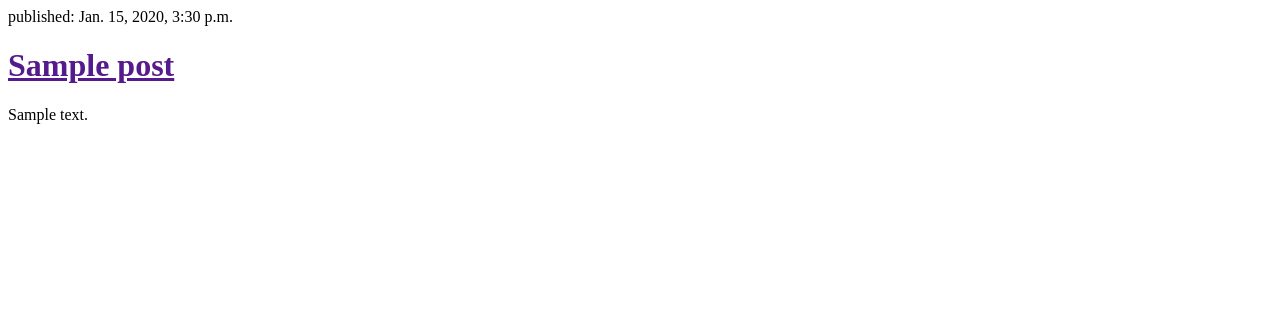
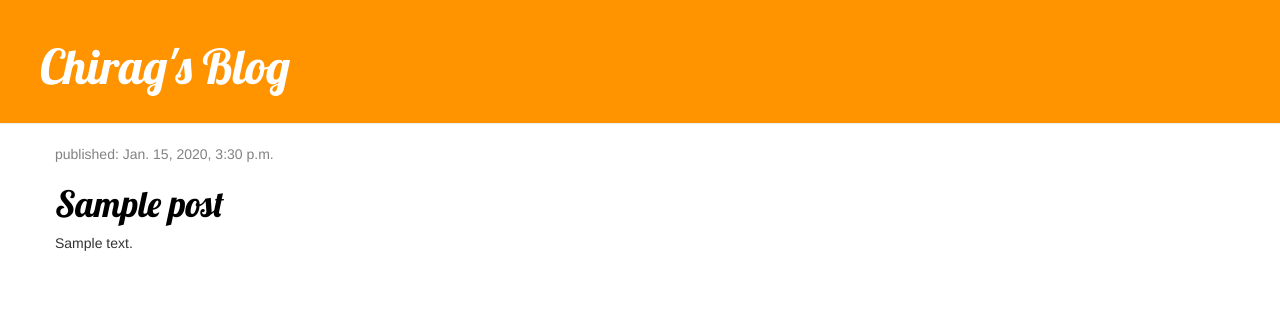
Before and after one commit to ChiragVaghela10/my-first-blog, a Django app: template blog/templates/blog/post_list.html in a window 1280 px wide. Shown: the top 322 px of the page. Run offline with Django 3.2, Linux system fonts and the light colour scheme; the template is opened without the code that fills it: values that come from a table or form of the project are taken from there, others are empty; tables that the repository leaves empty hold one stand-in row (values such as "Sample post"); parts of the project's set-up code (start-up, migrations or seed data) failed here and were passed over; some libraries are stand-ins or nearby versions.

Commit message:
Learned template tag, template extension, joining diff views together, html & css

```diff
--- /dev/null
+++ b/blog/static/css/blog.css
@@ -0,0 +1,46 @@
+.page-header {
+    background-color: #ff9400;
+    margin-top: 0;
+    padding: 20px 20px 20px 40px;
+}
+
+.page-header h1, .page-header h1 a, .page-header h1 a:visited, .page-header h1 a:active {
+    color: #ffffff;
+    font-size: 36pt;
+    text-decoration: none;
+}
+
+.content {
+    margin-left: 40px;
+}
+
+h1, h2, h3, h4 {
+    font-family: 'Lobster', cursive;
+}
+
+.date {
+    color: #828282;
+}
+
+.save {
+    float: right;
+}
+
+.post-form textarea, .post-form input {
+    width: 100%;
+}
+
+.top-menu, .top-menu:hover, .top-menu:visited {
+    color: #ffffff;
+    float: right;
+    font-size: 26pt;
+    margin-right: 20px;
+}
+
+.post {
+    margin-bottom: 70px;
+}
+
+.post h1 a, .post h1 a:visited {
+    color: #000000;
+}
--- /dev/null
+++ b/blog/templates/blog/base.html
@@ -0,0 +1,27 @@
+{% load staticfiles %}
+<html>
+   	<head>
+  		<title>
+              		My Blog
+  		</title>
+
+  		<link rel="stylesheet" href="//maxcdn.bootstrapcdn.com/bootstrap/3.2.0/css/bootstrap.min.css">
+                    <link rel="stylesheet" href="//maxcdn.bootstrapcdn.com/bootstrap/3.2.0/css/bootstrap-theme.min.css">
+                    <link href="//fonts.googleapis.com/css?family=Lobster&subset=latin,latin-ext" rel="stylesheet" type="text/css">
+                    <link rel="stylesheet" href="{% static 'css/blog.css' %}">
+   	</head>
+
+	<body>
+            <div class="page-header">
+                <h1><a href="/">Chirag's Blog</a></h1>
+            </div>
+            <div class="content container">
+                <div class="row">
+                    <div class="col-md-8">
+                    {% block content %}
+                    {% endblock %}
+                    </div>
+                </div>
+            </div>
+        </body>
+</html>
--- a/blog/templates/blog/post_list.html
+++ b/blog/templates/blog/post_list.html
@@ -1,14 +1,51 @@
+{% extends 'blog/base.html' %}
+<!--
+{% load staticfiles %}
 <html>
+   	<head>
   		<title>
               		My Blog
   		</title>
+
+  		<link rel="stylesheet" href="//maxcdn.bootstrapcdn.com/bootstrap/3.2.0/css/bootstrap.min.css">
+                    <link rel="stylesheet" href="//maxcdn.bootstrapcdn.com/bootstrap/3.2.0/css/bootstrap-theme.min.css">
+                    <link href="//fonts.googleapis.com/css?family=Lobster&subset=latin,latin-ext" rel="stylesheet" type="text/css">
+                    <link rel="stylesheet" href="{% static 'css/blog.css' %}">
+   	</head>
+
 	<body>
+	   <div class="page-header">
+                <h1><a href="/">Chirag's Blog</a></h1>
+	   </div>
+
+	   <div class="content container">
+            <div class="row">
+                <div class="col-md-8">
         	   {% for post in posts %}
-	   <div>
-      	         <p>published: {{ post.published_date }}</p>
-                <h1><a href="">{{ post.title }}</a></h1>
-                <p>{{ post.text|linebreaksbr }}</p>
+            	   <div class="post">
+           	        <div class="date">
+          	             <p> published: {{ post.published_date }} </p>
+           	        </div>
+                        <h1> <a href=""> {{ post.title }} </a> </h1>
+                        <p> {{ post.text|linebreaksbr }} </p>
         	   </div>
         	   {% endfor %}
+              	 </div>
+                </div>
+            </div>
        	<body>
 </html>
+-->
+
+
+{% block content %}
+    {% for post in posts %}
+        <div class="post">
+            <div class="date">
+                <p> published: {{ post.published_date }} </p>
+            </div>
+            <h1><a href="{% url 'post_detail' pk=post.pk %}">{{ post.title }}</a></h1>
+            <p> {{ post.text|linebreaksbr }} </p>
+        </div>
+    {% endfor %}
+{% endblock %}
--- a/blog/urls.py
+++ b/blog/urls.py
@@ -3,4 +3,5 @@ from . import views
 
 urlpatterns = [
     url(r'^$', views.post_list, name='post_list'),
+    url(r'^post/(?P<pk>\d+)$', views.post_detail, name='post_detail'),
 ]
--- a/blog/views.py
+++ b/blog/views.py
@@ -1,4 +1,4 @@
-from django.shortcuts import render
+from django.shortcuts import render, get_object_or_404
 from django.utils import timezone
 
 from .models import Post
@@ -6,3 +6,7 @@ from .models import Post
 def post_list(request):
     posts = Post.objects.filter(published_date__lte=timezone.now()).order_by('published_date')
     return render(request, 'blog/post_list.html', {'posts':posts})
+
+def post_detail(request, pk):
+    post = get_object_or_404(Post, pk=pk)
+    return render(request, 'blog/post_detail.html', {'post': post})
```
Also changed, not shown: blog/templates/blog/post_detail.html (added, +13 -0 lines). Lines whose indentation alone changed are shown as unchanged.
